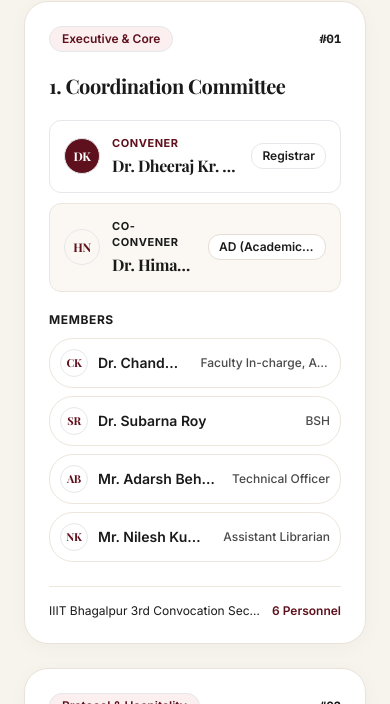
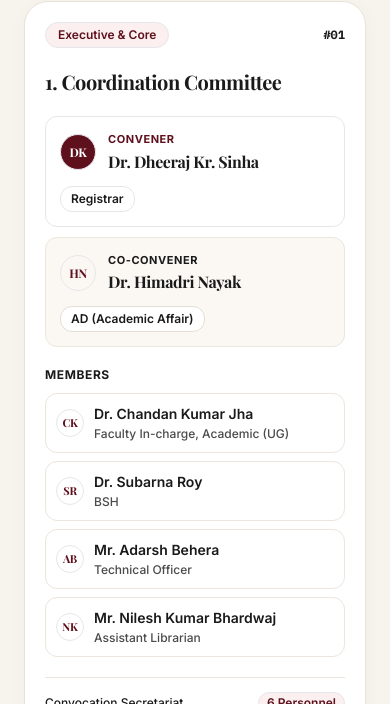
Before and after one commit to code-yashkumar/Convocation-iiitbh, a React (Vite) app: page /committee in a window 390 px wide. Shown: the part 864-1568 px from the top of the page. Built offline with nearby package versions, Linux system fonts and the light colour scheme; no server answers; the database is empty; a web font is replaced by a local one.

Commit message:
fix(committees): eliminate name and designation truncation on mobile S, M, L screens

```diff
--- a/src/sections/Committees/index.jsx
+++ b/src/sections/Committees/index.jsx
@@ -581,7 +581,7 @@ export function CommitteeSection() {
             {filteredCommittees.map((committee) => (
               <div
                 key={committee.id}
-                className="bg-white rounded-2xl sm:rounded-[1.5rem] p-4.5 sm:p-6 md:p-8 border border-[#E8E2D8] shadow-[0_4px_20px_rgba(0,0,0,0.03)] hover:shadow-[0_16px_36px_rgba(94,16,28,0.07)] hover:-translate-y-1 hover:border-maroon-900/30 active:scale-[0.99] transition-all duration-300 ease-[cubic-bezier(0.32,0.72,0,1)] flex flex-col justify-between"
+                className="bg-white rounded-2xl sm:rounded-[1.5rem] p-3.5 sm:p-5 md:p-6 lg:p-8 border border-[#E8E2D8] shadow-[0_4px_20px_rgba(0,0,0,0.03)] hover:shadow-[0_16px_36px_rgba(94,16,28,0.07)] hover:-translate-y-1 hover:border-maroon-900/30 active:scale-[0.99] transition-all duration-300 ease-[cubic-bezier(0.32,0.72,0,1)] flex flex-col justify-between"
               >
                 <div>
                   {/* Top Category Badge & Committee Number */}
@@ -595,51 +595,51 @@ export function CommitteeSection() {
                   </div>
 
                   {/* Committee Name */}
-                  <h3 className="font-display font-bold text-lg sm:text-xl md:text-2xl text-charcoal-900 leading-snug">
+                  <h3 className="font-display font-bold text-base sm:text-xl md:text-2xl text-charcoal-900 leading-snug">
                     {committee.id}. {committee.name}
                   </h3>
 
                   {/* Conveners Box */}
                   <div className="mt-4 sm:mt-5 space-y-2 sm:space-y-2.5">
                     {committee.convener && (
-                      <div className="p-3 sm:p-3.5 md:p-4 rounded-xl bg-gradient-to-r from-maroon-050/80 to-cream-050 border border-maroon-900/15 flex items-center justify-between gap-2.5 sm:gap-3">
+                      <div className="p-3 sm:p-3.5 md:p-4 rounded-xl bg-gradient-to-r from-maroon-050/80 to-cream-050 border border-maroon-900/15 flex flex-col min-[480px]:flex-row min-[480px]:items-center justify-between gap-2 sm:gap-3">
                         <div className="flex items-center gap-2.5 sm:gap-3 min-w-0">
                           {/* Profile Circle with Initials */}
                           <div className="w-8.5 h-8.5 sm:w-9 sm:h-9 rounded-full bg-maroon-900 text-white font-display font-bold text-xs flex items-center justify-center shrink-0 shadow-xs border border-maroon-800 select-none">
                             {getInitials(committee.convener.name)}
                           </div>
-                          <div className="space-y-0.5 min-w-0">
+                          <div className="space-y-0.5 min-w-0 flex-1">
                             <span className="font-body text-[0.625rem] sm:text-[0.6875rem] font-bold text-maroon-900 uppercase tracking-wider block">
                               Convener
                             </span>
-                            <h4 className="font-display font-bold text-sm sm:text-base text-charcoal-900 truncate">
+                            <h4 className="font-display font-bold text-sm sm:text-base text-charcoal-900 leading-snug">
                               {committee.convener.name}
                             </h4>
                           </div>
                         </div>
-                        <span className="font-body text-[0.6875rem] sm:text-xs font-semibold text-charcoal-700 bg-white px-2 sm:px-2.5 py-1 rounded-md border border-maroon-900/10 shrink-0 text-right max-w-[45%] truncate">
+                        <span className="font-body text-[0.6875rem] sm:text-xs font-semibold text-charcoal-700 bg-white px-2.5 py-1 rounded-md border border-maroon-900/10 shrink-0 self-start min-[480px]:self-center">
                           {committee.convener.designation}
                         </span>
                       </div>
                     )}
 
                     {committee.coConvener && (
-                      <div className="p-3 sm:p-3.5 md:p-4 rounded-xl bg-cream-050 border border-[#ECE6DC] flex items-center justify-between gap-2.5 sm:gap-3">
+                      <div className="p-3 sm:p-3.5 md:p-4 rounded-xl bg-cream-050 border border-[#ECE6DC] flex flex-col min-[480px]:flex-row min-[480px]:items-center justify-between gap-2 sm:gap-3">
                         <div className="flex items-center gap-2.5 sm:gap-3 min-w-0">
                           {/* Profile Circle with Initials */}
                           <div className="w-8.5 h-8.5 sm:w-9 sm:h-9 rounded-full bg-maroon-900/10 text-maroon-900 border border-maroon-900/20 font-display font-bold text-xs flex items-center justify-center shrink-0 select-none">
                             {getInitials(committee.coConvener.name)}
                           </div>
-                          <div className="space-y-0.5 min-w-0">
+                          <div className="space-y-0.5 min-w-0 flex-1">
                             <span className="font-body text-[0.625rem] sm:text-[0.6875rem] font-bold text-charcoal-700 uppercase tracking-wider block">
                               Co-Convener
                             </span>
-                            <h4 className="font-display font-bold text-sm sm:text-base text-charcoal-900 truncate">
+                            <h4 className="font-display font-bold text-sm sm:text-base text-charcoal-900 leading-snug">
                               {committee.coConvener.name}
                             </h4>
                           </div>
                         </div>
-                        <span className="font-body text-[0.6875rem] sm:text-xs font-semibold text-charcoal-700 bg-white px-2 sm:px-2.5 py-1 rounded-md border border-border shrink-0 text-right max-w-[45%] truncate">
+                        <span className="font-body text-[0.6875rem] sm:text-xs font-semibold text-charcoal-700 bg-white px-2.5 py-1 rounded-md border border-border shrink-0 self-start min-[480px]:self-center">
                           {committee.coConvener.designation}
                         </span>
                       </div>
@@ -647,7 +647,7 @@ export function CommitteeSection() {
                   </div>
 
                   {/* Committee Members List */}
-                  <div className="mt-4 sm:mt-5">
+                  <div className="mt-3.5 sm:mt-5">
                     <h4 className="font-body text-[0.6875rem] sm:text-xs font-bold text-charcoal-500 uppercase tracking-wider mb-2 sm:mb-2.5">
                       Members
                     </h4>
@@ -655,20 +655,20 @@ export function CommitteeSection() {
                       {committee.members.map((member, idx) => (
                         <div
                           key={idx}
-                          className="flex items-center justify-between p-2 sm:p-2.5 md:p-3 rounded-lg bg-cream-050/60 border border-[#ECE6DC] text-xs sm:text-sm font-body gap-2"
+                          className="flex items-center gap-2.5 p-2 sm:p-2.5 md:p-3 rounded-xl bg-cream-050/60 border border-[#ECE6DC] text-xs sm:text-sm font-body"
                         >
-                          <div className="flex items-center gap-2 sm:gap-2.5 min-w-0">
-                            {/* Profile Circle with Initials */}
-                            <div className="w-6.5 h-6.5 sm:w-7 sm:h-7 rounded-full bg-maroon-900/10 text-maroon-900 font-display font-bold text-[0.625rem] sm:text-[0.6875rem] flex items-center justify-center shrink-0 border border-maroon-900/15 select-none">
-                              {getInitials(member.name)}
-                            </div>
-                            <span className="font-semibold text-charcoal-900 truncate text-xs sm:text-sm">
+                          {/* Profile Circle with Initials */}
+                          <div className="w-6.5 h-6.5 sm:w-7 sm:h-7 rounded-full bg-maroon-900/10 text-maroon-900 font-display font-bold text-[0.625rem] sm:text-[0.6875rem] flex items-center justify-center shrink-0 border border-maroon-900/15 select-none">
+                            {getInitials(member.name)}
+                          </div>
+                          <div className="min-w-0 flex-1 flex flex-col min-[480px]:flex-row min-[480px]:items-center min-[480px]:justify-between gap-0.5 min-[480px]:gap-2">
+                            <span className="font-semibold text-charcoal-900 text-xs sm:text-sm leading-snug">
                               {member.name}
                             </span>
+                            <span className="text-charcoal-600 text-[0.6875rem] sm:text-xs font-medium text-left min-[480px]:text-right shrink-0 min-[480px]:max-w-[50%] min-[480px]:truncate">
+                              {member.designation}
+                            </span>
                           </div>
-                          <span className="text-charcoal-600 text-[0.6875rem] sm:text-xs font-medium text-right shrink-0 max-w-[48%] truncate ml-1 sm:ml-2">
-                            {member.designation}
-                          </span>
                         </div>
                       ))}
                     </div>
@@ -676,9 +676,13 @@ export function CommitteeSection() {
                 </div>
 
                 {/* Footer indicator */}
-                <div className="mt-5 sm:mt-6 pt-3.5 sm:pt-4 border-t border-[#ECE6DC] flex items-center justify-between text-[0.6875rem] sm:text-xs text-charcoal-500 font-body">
-                  <span className="truncate mr-2">IIIT Bhagalpur 3rd Convocation Secretariat</span>
-                  <span className="font-semibold text-maroon-900 shrink-0">{committee.members.length + (committee.convener ? 1 : 0) + (committee.coConvener ? 1 : 0)} Personnel</span>
+                <div className="mt-4 sm:mt-5 pt-3 sm:pt-3.5 border-t border-[#ECE6DC] flex items-center justify-between text-xs text-charcoal-500 font-body gap-2">
+                  <span className="truncate text-[0.6875rem] sm:text-xs text-charcoal-500 font-medium">
+                    Convocation Secretariat
+                  </span>
+                  <span className="font-semibold text-maroon-900 shrink-0 text-[0.6875rem] sm:text-xs px-2 py-0.5 rounded-full bg-maroon-050 border border-maroon-900/10">
+                    {committee.members.length + (committee.convener ? 1 : 0) + (committee.coConvener ? 1 : 0)} Personnel
+                  </span>
                 </div>
               </div>
             ))}
```
